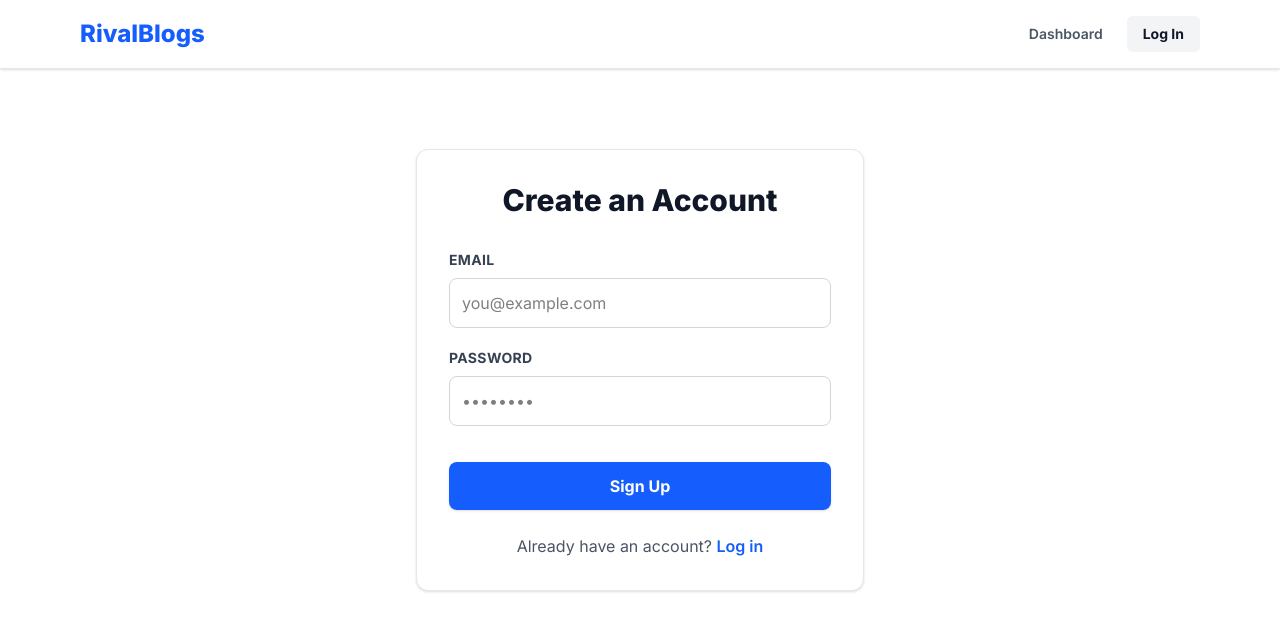
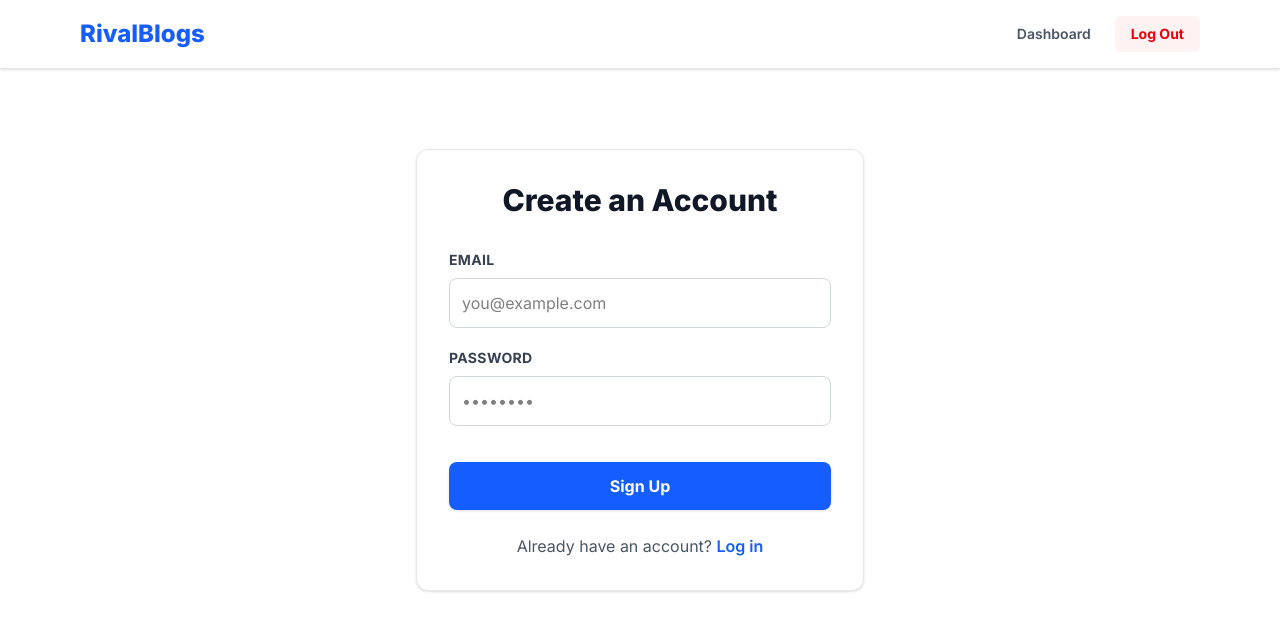
Before and after one commit to prakhar845/rival-blog-platform, a Next.js app in the folder frontend/: page /register in a window 1280 px wide. Shown: the top 630 px of the page. Built offline with nearby package versions, Linux system fonts and the light colour scheme; no server answers; sample sign-in values are in the browser's storage.

Commit message:
fix: resolve layout linter errors using async timeout and restore logout

```diff
--- a/frontend/app/layout.tsx
+++ b/frontend/app/layout.tsx
@@ -1,39 +1,77 @@
-import type { Metadata } from "next";
+"use client";
+
 import { Inter } from "next/font/google";
 import "./globals.css";
 import Link from "next/link";
+import { useEffect, useState } from "react";
+import { usePathname, useRouter } from "next/navigation";
 
 const inter = Inter({ subsets: ["latin"] });
-
-export const metadata: Metadata = {
-  title: "Rival Blog Platform",
-  description: "A modern full-stack blogging platform",
-};
 
 export default function RootLayout({
   children,
 }: Readonly<{
   children: React.ReactNode;
 }>) {
+  const [isLoggedIn, setIsLoggedIn] = useState(false);
+  const pathname = usePathname();
+  const router = useRouter();
+
+
+  useEffect(() => {
+    const checkAuth = setTimeout(() => {
+      const token = localStorage.getItem("token");
+      setIsLoggedIn(!!token);
+    }, 0);
+
+    return () => clearTimeout(checkAuth);
+  }, [pathname]);
+
+
+  const handleLogout = () => {
+    localStorage.removeItem("token");
+    setIsLoggedIn(false);
+    router.push("/");
+  };
+
   return (
     <html lang="en">
+      <head>
+        <title>Rival Blog Platform</title>
+        <meta name="description" content="A modern full-stack blogging platform" />
+      </head>
       <body className={inter.className}>
         {}
         <nav className="bg-white border-b border-gray-200 shadow-sm p-4">
           <div className="max-w-6xl mx-auto flex justify-between items-center px-4">
 
-            {}
             <Link href="/" className="text-2xl font-extrabold text-blue-600 hover:opacity-80 transition">
               RivalBlogs
             </Link>
 
             <div className="flex gap-6 items-center">
-              <Link href="/dashboard" className="text-sm font-semibold text-gray-600 hover:text-gray-900 transition">
-                Dashboard
-              </Link>
-              <Link href="/login" className="px-4 py-2 text-sm font-bold bg-gray-100 text-gray-900 rounded-md hover:bg-gray-200 transition">
-                Log In
-              </Link>
+              {isLoggedIn ? (
+                <>
+                  <Link href="/dashboard" className="text-sm font-semibold text-gray-600 hover:text-gray-900 transition">
+                    Dashboard
+                  </Link>
+                  <button
+                    onClick={handleLogout}
+                    className="px-4 py-2 text-sm font-bold bg-red-50 text-red-600 rounded-md hover:bg-red-100 transition"
+                  >
+                    Log Out
+                  </button>
+                </>
+              ) : (
+                <>
+                  <Link href="/register" className="text-sm font-semibold text-gray-600 hover:text-gray-900 transition">
+                    Sign Up
+                  </Link>
+                  <Link href="/login" className="px-4 py-2 text-sm font-bold bg-blue-600 text-white rounded-md hover:bg-blue-700 transition">
+                    Log In
+                  </Link>
+                </>
+              )}
             </div>
           </div>
         </nav>
```
